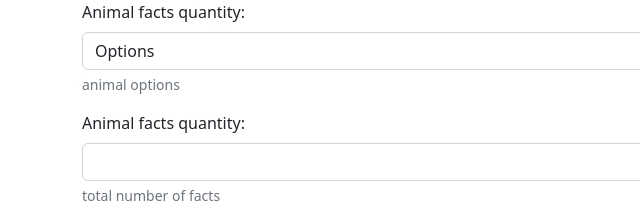
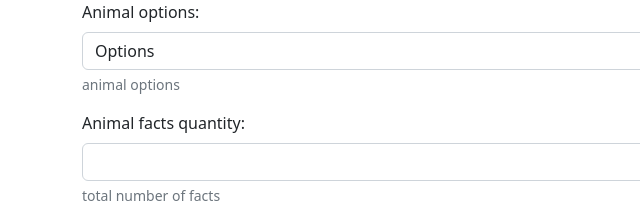
Before and after one commit to ecs28/lilo-web-page, a plain HTML site: page index.html in a window 1280 px wide. Shown: the top 219 px of the page, 0-640 px from the left. Drawn offline with nearby package versions, Linux system fonts and the light colour scheme.

Commit message:
typo fix

```diff
--- a/index.html
+++ b/index.html
@@ -38,7 +38,7 @@
 <div class="container">
     <form id="cat-form">
         <div class="mb-3">
-            <label for="animal-type" class="form-label">Animal facts quantity:</label>
+            <label for="animal-type" class="form-label">Animal options:</label>
             <select class="form-select" id="animal-type" aria-describedby="animal-type-help">
                 <option selected>Options</option>
                 <option value="cat">Cat</option>
```
